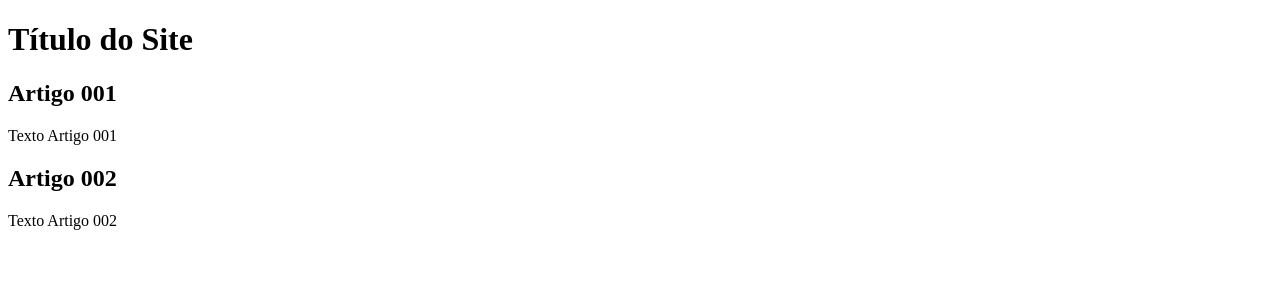
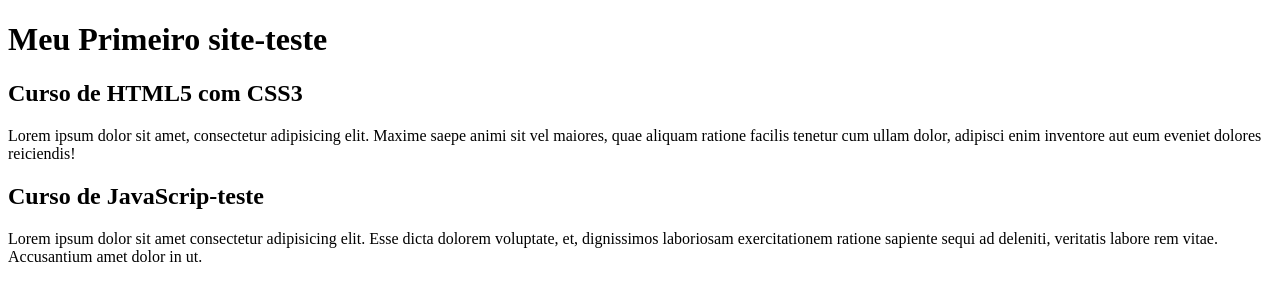
Before and after one commit to caiogaunt/projeto-site, a plain HTML site: page index.html in a window 1280 px wide. Drawn offline with Linux system fonts and the light colour scheme.

Commit message:
comecei a escrever conteudo

```diff
--- a/index.html
+++ b/index.html
@@ -8,15 +8,15 @@
 <body>
     <main>
         <head>
-            <h1>Título do Site</h1>
+            <h1>Meu Primeiro site-teste</h1>
         </head>
         <article>
-            <h2>Artigo 001</h2>
-            <p>Texto Artigo 001</p>
+            <h2>Curso de HTML5 com CSS3</h2>
+            <p>Lorem ipsum dolor sit amet, consectetur adipisicing elit. Maxime saepe animi sit vel maiores, quae aliquam ratione facilis tenetur cum ullam dolor, adipisci enim inventore aut eum eveniet dolores reiciendis!</p>
         </article>
         <article>
-            <h2>Artigo 002</h2>
-            <p>Texto Artigo 002</p>
+            <h2>Curso de JavaScrip-teste</h2>
+            <p>Lorem ipsum dolor sit amet consectetur adipisicing elit. Esse dicta dolorem voluptate, et, dignissimos laboriosam exercitationem ratione sapiente sequi ad deleniti, veritatis labore rem vitae. Accusantium amet dolor in ut.</p>
         </article>
     </main>
 </body>
```
